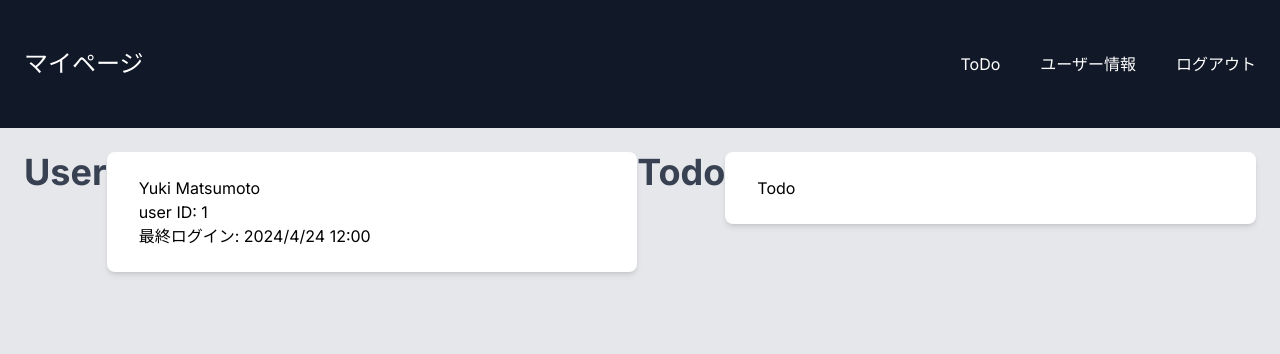
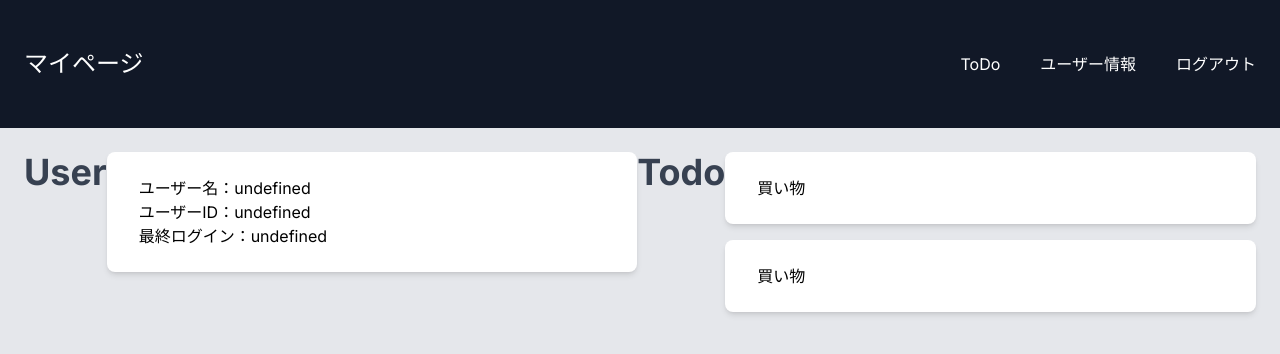
Before and after one commit to drying/todoapp, a Next.js app: page /mypage in a window 1280 px wide. Shown: the top 354 px of the page. Built offline with nearby package versions, Linux system fonts and the light colour scheme; no server answers.

Commit message:
♻️ コンポーネント化とリファクタリング

```diff
--- /dev/null
+++ b/src/app/component/TodoList.tsx
@@ -0,0 +1,22 @@
+import { createClient } from "../../../utils/supabase/server";
+
+export default async function TodoList() {
+  const supabase = createClient();
+  // 以下を使ってログイン情報を取得して表示させる
+  const {
+    data: { user },
+  } = await supabase.auth.getUser();
+
+  return (
+    <>
+      <div className="w-full max-w-xl">
+        <div className="w-full px-8 py-6 mb-4 bg-white shadow-md rounded-lg">
+          <p>買い物</p>
+        </div>
+        <div className="w-full px-8 py-6 mb-4 bg-white shadow-md rounded-lg">
+          <p>買い物</p>
+        </div>
+      </div>
+    </>
+  );
+}
--- /dev/null
+++ b/src/app/component/userInformation.tsx
@@ -0,0 +1,22 @@
+import { createClient } from "../../../utils/supabase/server";
+
+export default async function UserInformation() {
+  const supabase = createClient();
+  // 以下を使ってログイン情報を取得して表示させる
+  const {
+    data: { user },
+  } = await supabase.auth.getUser();
+
+  return (
+    <>
+      <h2 className="text-4xl font-bold text-gray-700 mb-4">User</h2>
+      <div className="w-full max-w-xl">
+        <div className="w-full px-8 py-6 bg-white shadow-md rounded-lg">
+          <p>{`ユーザー名：${user?.email}`}</p>
+          <p>{`ユーザーID：${user?.id}`}</p>
+          <p>{`最終ログイン：${user?.last_sign_in_at}`}</p>
+        </div>
+      </div>
+    </>
+  );
+}
--- a/src/app/login/action.ts
+++ b/src/app/login/action.ts
@@ -13,13 +13,11 @@ export async function login(formData: FormData) {
   };
 
   const { error } = await supabase.auth.signInWithPassword(data);
-  console.log(data);
 
   if (error) {
     console.log(error);
     redirect("/error");
   }
-
   revalidatePath("/login", "layout");
   redirect("/mypage");
 }
--- a/src/app/mypage/page.tsx
+++ b/src/app/mypage/page.tsx
@@ -1,25 +1,23 @@
+import { createClient } from "../../../utils/supabase/server";
 import Header from "../component/Header";
+import TodoList from "../component/TodoList";
+import UserInformation from "../component/userInformation";
 
-export default function Mypage() {
+export default async function Mypage() {
+  // const supabase = createClient();
+  // // 以下を使ってログイン情報を取得して表示させる
+  // const {
+  //   data: { user },
+  // } = await supabase.auth.getUser();
+
   return (
     <>
       <Header title="マイページ" leftMenu="ToDo" rightMenu="ユーザー情報" />
 
       <div className="flex justify-around min-h-screen bg-gray-200 pt-6 px-6">
-        <h2 className="text-4xl font-bold text-gray-700">User</h2>
-        <div className="w-full max-w-xl">
-          <div className="w-full px-8 py-6 bg-white shadow-md rounded-lg">
-            <p>Yuki Matsumoto</p>
-            <p>user ID: 1</p>
-            <p>最終ログイン: 2024/4/24 12:00</p>
-          </div>
-        </div>
+        <UserInformation />
         <h2 className="text-4xl font-bold text-gray-700">Todo</h2>
-        <div className="w-full max-w-xl">
-          <div className="w-full px-8 py-6 bg-white shadow-md rounded-lg">
-            <p>Todo</p>
-          </div>
-        </div>
+        <TodoList />
       </div>
     </>
   );
--- a/src/app/mypage/todo/page.tsx
+++ b/src/app/mypage/todo/page.tsx
@@ -1,4 +1,5 @@
 import Header from "@/app/component/Header";
+import TodoList from "@/app/component/TodoList";
 
 export default function Todo() {
   return (
@@ -6,12 +7,8 @@ export default function Todo() {
       <Header title="マイページ" leftMenu="ToDo" rightMenu="ユーザー情報" />
 
       <div className="flex flex-col justify-start min-h-screen bg-gray-200 pt-6 px-6">
-        <h2 className="text-4xl font-bold text-gray-700">Todo</h2>
-        <div className="w-full max-w-xl mt-5">
-          <div className="w-full px-8 py-6 bg-white shadow-md rounded-lg">
-            <p>Todo</p>
-          </div>
-        </div>
+        <h2 className="text-4xl font-bold text-gray-700 mb-4">Todo</h2>
+        <TodoList />
       </div>
     </>
   );
--- a/src/app/mypage/user/page.tsx
+++ b/src/app/mypage/user/page.tsx
@@ -1,30 +1,20 @@
-import Link from "next/link";
+import Header from "@/app/component/Header";
+import UserInformation from "@/app/component/userInformation";
+import { createClient } from "../../../../utils/supabase/server";
 
-export default function User() {
+export default async function User() {
+  const supabase = createClient();
+  // 以下を使ってログイン情報を取得して表示させる
+  const {
+    data: { user },
+  } = await supabase.auth.getUser();
+
   return (
     <>
-      <div className="flex min-h-full items-center px-6 py-12 bg-gray-900 text-white">
-        <div className="flex-1">
-          <Link href="/mypage" className="text-2xl">
-            マイページ
-          </Link>
-        </div>
-        <div className="flex space-x-10">
-          {/* Todoをクリックしたら/ToDoユーザー名に遷移してTodoが表示されるようにする */}
-          <Link href="/mypage/todo">Todo</Link>
-          <Link href="/mypage/user">ユーザー情報</Link>
-          <Link href="/">ログアウト</Link>
-        </div>
-      </div>
+      <Header title="マイページ" leftMenu="ToDo" rightMenu="ユーザー情報" />
+
       <div className="flex flex-col justify-start min-h-screen bg-gray-200 pt-6 px-6">
-        <h2 className="text-4xl font-bold text-gray-700">User</h2>
-        <div className="w-full max-w-xl mt-5">
-          <div className="w-full px-8 py-6 bg-white shadow-md rounded-lg">
-            <p>Yuki Matsumoto</p>
-            <p>user ID: 1</p>
-            <p>最終ログイン: 2024/4/24 12:00</p>
-          </div>
-        </div>
+        <UserInformation />
       </div>
     </>
   );
```
